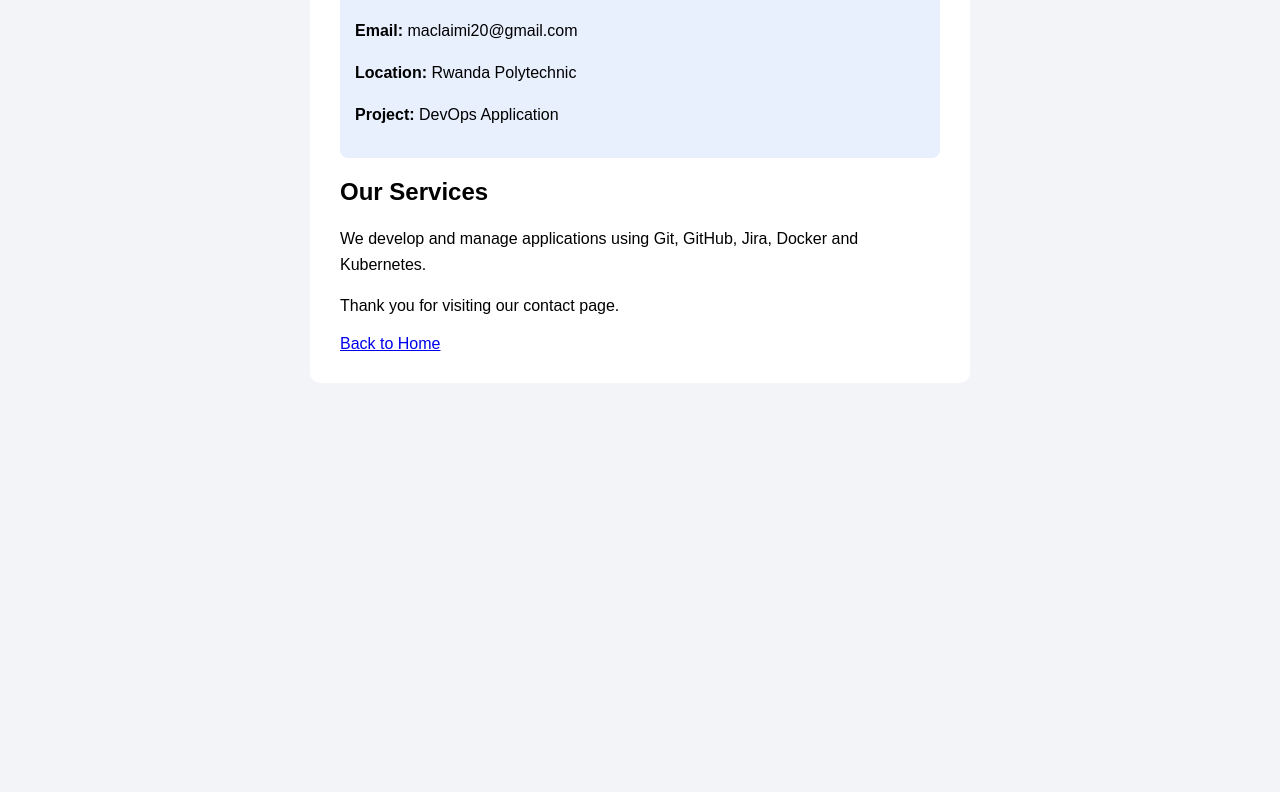
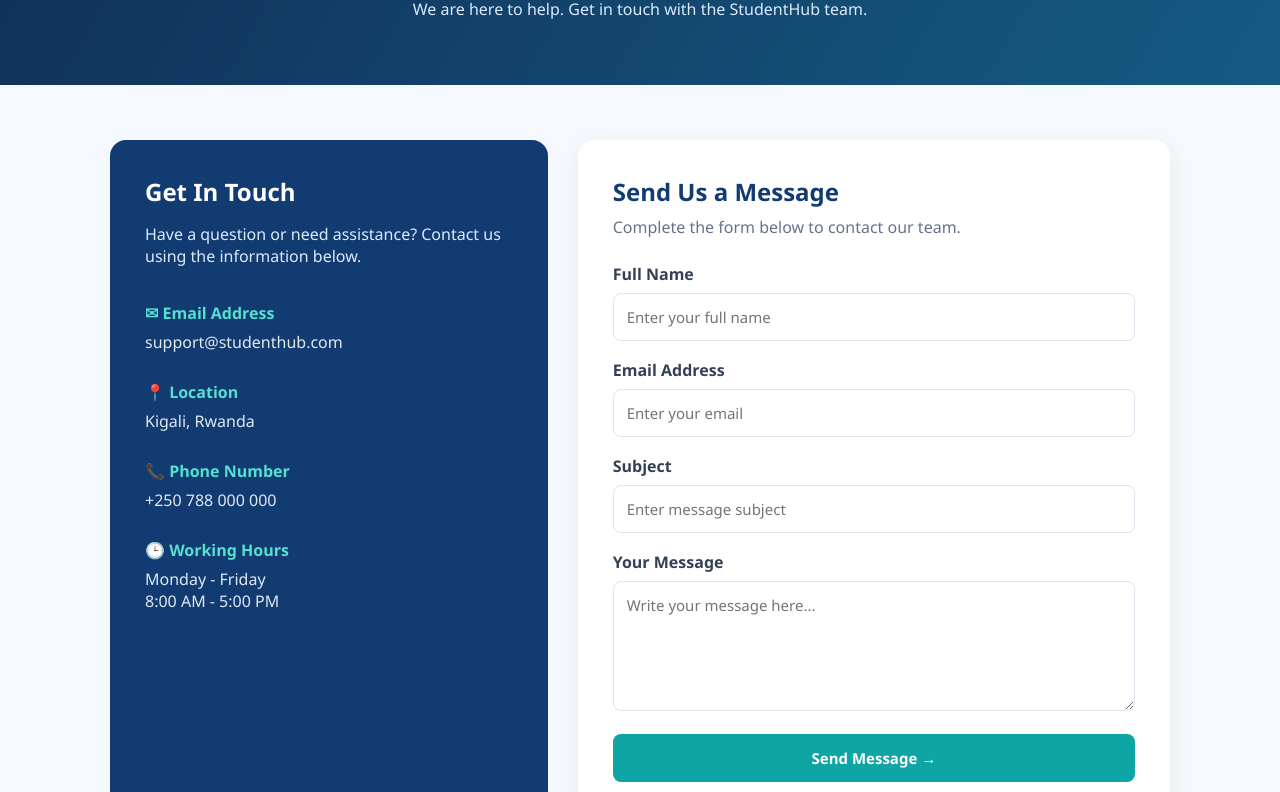
Before and after one commit to MGFrancois123/Student-Management-System, a plain HTML site: page contact.html in a window 1280 px wide. Shown: the part 204-996 px from the top of the page. Before the commit the page ends 800 px from the top, so only its background shows below. Drawn offline with Linux system fonts and the light colour scheme.

Commit message:
GLOB-6 #comment Updated contact page

```diff
--- a/contact.html
+++ b/contact.html
@@ -2,80 +2,296 @@
 <!DOCTYPE html>
 <html lang="en">
 <head>
-    <!-- Character encoding -->
     <meta charset="UTF-8">
+    <meta name="viewport" content="width=device-width, initial-scale=1.0">
+    <title>Contact Us | StudentHub</title>
 
-    <!-- Responsive page configuration -->
-    <meta name="viewport" content="width=device-width, initial-scale=1.0">
+    <style>
+        * {
+            margin: 0;
+            padding: 0;
+            box-sizing: border-box;
+            font-family: 'Segoe UI', Arial, sans-serif;
+        }
 
-    <!-- Browser tab title -->
-    <title>Contact Us</title>
+        body {
+            background: #f5f8fc;
+            color: #172554;
+        }
 
-    <!-- Page styling -->
-    <style>
-        body {
-            font-family: Arial, sans-serif;
-            background-color: #f2f4f8;
-            margin: 0;
-            padding: 40px;
+        header {
+            background: white;
+            padding: 18px 7%;
+            display: flex;
+            justify-content: space-between;
+            align-items: center;
+            box-shadow: 0 2px 12px rgba(0,0,0,.05);
+        }
+
+        .logo {
+            font-size: 25px;
+            font-weight: 800;
+            color: #123b72;
+        }
+
+        .logo span {
+            color: #0ea5a4;
+        }
+
+        nav {
+            display: flex;
+            gap: 25px;
+            align-items: center;
+        }
+
+        nav a {
+            text-decoration: none;
+            color: #475569;
+            font-weight: 600;
+        }
+
+        nav a:hover {
+            color: #0ea5a4;
+        }
+
+        .page-title {
+            background: linear-gradient(120deg, #102f59, #155b82);
+            text-align: center;
+            padding: 65px 20px;
+            color: white;
+        }
+
+        .page-title h1 {
+            font-size: 40px;
+            margin-bottom: 12px;
+        }
+
+        .page-title p {
+            color: #dbeafe;
         }
 
         .container {
-            max-width: 600px;
-            margin: auto;
-            background-color: white;
-            padding: 30px;
-            border-radius: 10px;
+            max-width: 1100px;
+            margin: 55px auto;
+            padding: 0 20px;
+            display: grid;
+            grid-template-columns: 0.85fr 1.15fr;
+            gap: 30px;
         }
 
-        h1 {
-            color: darkblue;
+        .contact-info {
+            background: #123b72;
+            color: white;
+            padding: 35px;
+            border-radius: 16px;
+        }
+
+        .contact-info h2 {
+            margin-bottom: 15px;
+        }
+
+        .contact-info > p {
+            color: #dbeafe;
+            margin-bottom: 35px;
+        }
+
+        .info-item {
+            margin-bottom: 28px;
+        }
+
+        .info-item h3 {
+            color: #55e0d0;
+            margin-bottom: 7px;
+            font-size: 16px;
+        }
+
+        .info-item p {
+            color: #e2e8f0;
+        }
+
+        .contact-form {
+            background: white;
+            padding: 35px;
+            border-radius: 16px;
+            box-shadow: 0 5px 25px rgba(15,23,42,.06);
+        }
+
+        .contact-form h2 {
+            margin-bottom: 8px;
+            color: #123b72;
+        }
+
+        .contact-form > p {
+            color: #64748b;
+            margin-bottom: 25px;
+        }
+
+        .form-group {
+            margin-bottom: 18px;
+        }
+
+        label {
+            display: block;
+            margin-bottom: 8px;
+            font-weight: 600;
+            color: #334155;
+        }
+
+        input, textarea {
+            width: 100%;
+            padding: 13px;
+            border: 1px solid #dbe3ed;
+            border-radius: 8px;
+            outline: none;
+            font-size: 15px;
+        }
+
+        input:focus, textarea:focus {
+            border-color: #0ea5a4;
+            box-shadow: 0 0 0 3px rgba(14,165,164,.1);
+        }
+
+        textarea {
+            min-height: 130px;
+            resize: vertical;
+        }
+
+        button {
+            background: #0ea5a4;
+            color: white;
+            border: none;
+            padding: 14px 25px;
+            border-radius: 8px;
+            font-size: 15px;
+            font-weight: 700;
+            cursor: pointer;
+            width: 100%;
+        }
+
+        button:hover {
+            background: #0d9488;
+        }
+
+        footer {
+            background: #0b1f3a;
+            color: #cbd5e1;
+            padding: 25px;
             text-align: center;
         }
 
-        p {
-            font-size: 16px;
-            line-height: 1.6;
-        }
+        @media(max-width: 750px) {
+            header {
+                flex-direction: column;
+                gap: 15px;
+            }
 
-        .contact-info {
-            background-color: #e8f0fe;
-            padding: 15px;
-            border-radius: 8px;
+            nav {
+                flex-wrap: wrap;
+                justify-content: center;
+            }
+
+            .container {
+                grid-template-columns: 1fr;
+            }
+
+            .page-title h1 {
+                font-size: 30px;
+            }
         }
     </style>
 </head>
 
 <body>
 
-    <div class="container">
+<header>
+    <div class="logo">Student<span>Hub.</span></div>
 
-        <!-- Main heading -->
-        <h1>Contact Us</h1>
+    <nav>
+        <a href="index.html">Home</a>
+        <a href="index.html#features">Features</a>
+        <a href="contact.html">Contact</a>
+        <a href="login.html">Login</a>
+    </nav>
+</header>
 
-        <p>Welcome to our DevOps project.</p>
+<section class="page-title">
+    <h1>Contact Us</h1>
+    <p>We are here to help. Get in touch with the StudentHub team.</p>
+</section>
 
-        <!-- Contact details -->
-        <div class="contact-info">
-            <p><strong>Email:</strong> maclaimi20@gmail.com</p>
-            <p><strong>Location:</strong> Rwanda Polytechnic</p>
-            <p><strong>Project:</strong> DevOps Application</p>
+<main class="container">
+
+    <section class="contact-info">
+        <h2>Get In Touch</h2>
+
+        <p>
+            Have a question or need assistance?
+            Contact us using the information below.
+        </p>
+
+        <div class="info-item">
+            <h3>✉ Email Address</h3>
+            <p>support@studenthub.com</p>
         </div>
 
+        <div class="info-item">
+            <h3>📍 Location</h3>
+            <p>Kigali, Rwanda</p>
+        </div>
 
-        <h2>Our Services</h2>
+        <div class="info-item">
+            <h3>📞 Phone Number</h3>
+            <p>+250 788 000 000</p>
+        </div>
 
-        <p>
-            We develop and manage applications using
-            Git, GitHub, Jira, Docker and Kubernetes.
-        </p>
+        <div class="info-item">
+            <h3>🕒 Working Hours</h3>
+            <p>Monday - Friday</p>
+            <p>8:00 AM - 5:00 PM</p>
+        </div>
+    </section>
 
-        <p>Thank you for visiting our contact page.</p>
+    <section class="contact-form">
+        <h2>Send Us a Message</h2>
+        <p>Complete the form below to contact our team.</p>
 
-        <!-- Link back to home page -->
-        <a href="hello.html">Back to Home</a>
+        <form action="mailto:support@studenthub.com"
+              method="post" enctype="text/plain">
 
-    </div>
+            <div class="form-group">
+                <label for="name">Full Name</label>
+                <input type="text" id="name" name="Full Name"
+                       placeholder="Enter your full name" required>
+            </div>
+
+            <div class="form-group">
+                <label for="email">Email Address</label>
+                <input type="email" id="email" name="Email"
+                       placeholder="Enter your email" required>
+            </div>
+
+            <div class="form-group">
+                <label for="subject">Subject</label>
+                <input type="text" id="subject" name="Subject"
+                       placeholder="Enter message subject" required>
+            </div>
+
+            <div class="form-group">
+                <label for="message">Your Message</label>
+                <textarea id="message" name="Message"
+                          placeholder="Write your message here..."
+                          required></textarea>
+            </div>
+
+            <button type="submit">Send Message →</button>
+        </form>
+    </section>
+
+</main>
+
+<footer>
+    <p>© 2026 StudentHub. All Rights Reserved.</p>
+</footer>
 
 </body>
 </html>
```
